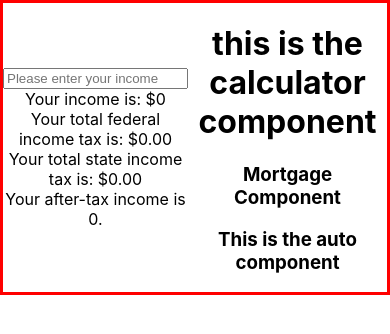
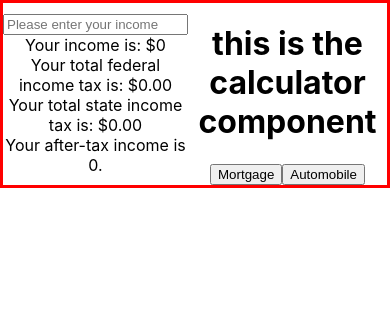
Before and after one commit to david-yang2/digital-financial-planner, a React (Create React App) app: page / in a window 390 px wide. Shown: the top 334 px of the page. Built offline with nearby package versions, Linux system fonts and the light colour scheme.

Commit message:
mortgage/automobile buttons - conditional rendering the components

```diff
--- a/src/components/calculator/calculator.jsx
+++ b/src/components/calculator/calculator.jsx
@@ -1,12 +1,29 @@
 import Mortgage from "../mortgage/mortgage.jsx"
 import Automobile from "../automobile/automobile.jsx"
+import {useState} from "react";
+
 
 const Calculator = () => {
+    const [showMortgage, setShowMortgage] = useState(false);
+    const [showAutomobile, setShowAutomobile] = useState(false);
+
+    const toggleMortgageComponent = () => {
+        setShowMortgage(!showMortgage);
+        setShowAutomobile(false);
+    }
+
+    const toggleAutomobileComponent = () => {
+        setShowAutomobile(!showAutomobile);
+        setShowMortgage(false);
+    }
+
     return (
         <div>
             <h1>this is the calculator component</h1>
-            <Mortgage />
-            <Automobile />
+            <button onClick={toggleMortgageComponent}> Mortgage </button>
+            <button onClick={toggleAutomobileComponent}> Automobile </button>
+            {showMortgage && <Mortgage />}
+            {showAutomobile && <Automobile />}
         </div>
     )
 }
```
